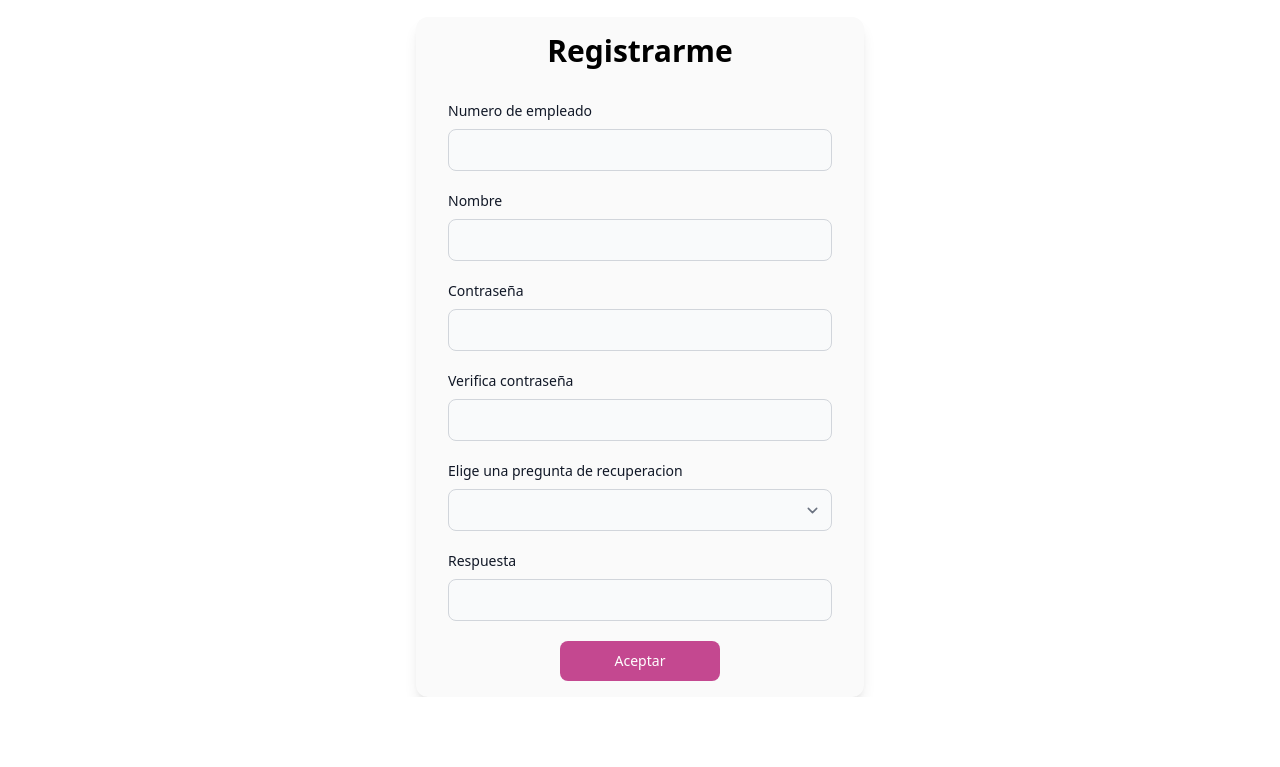
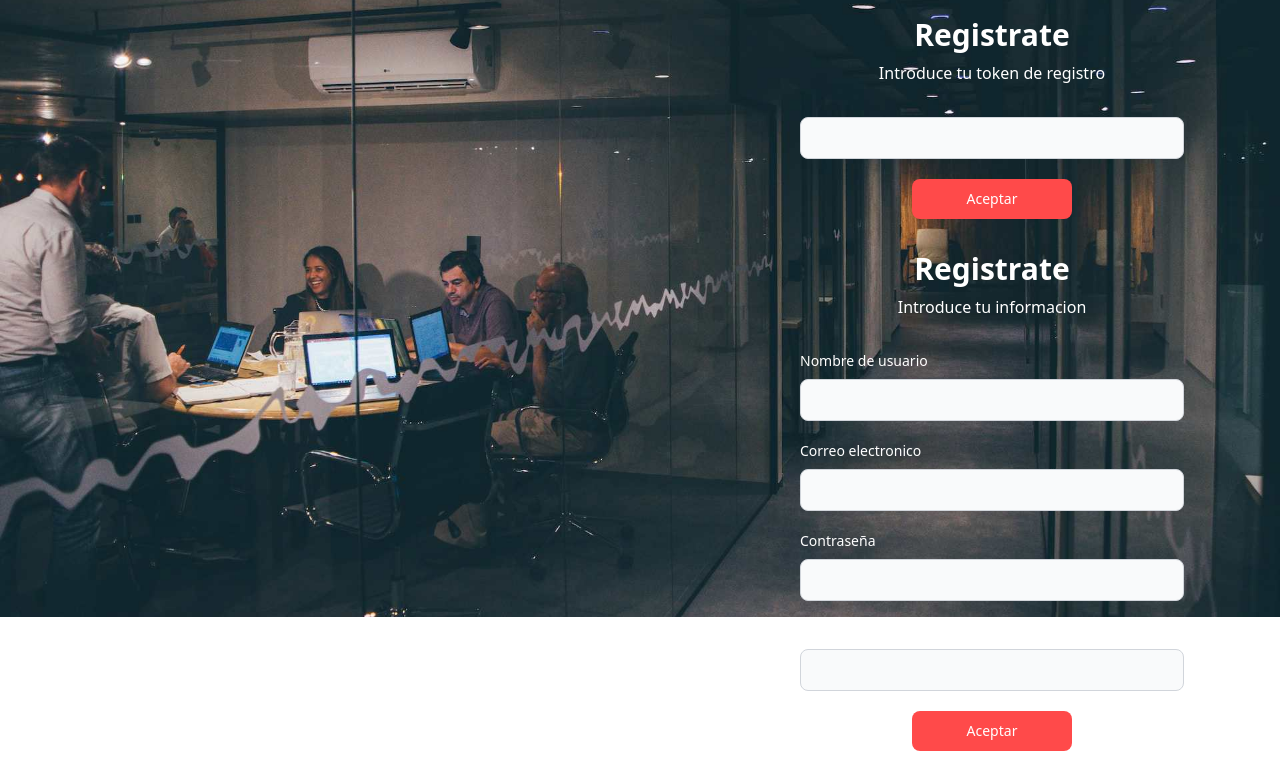
Before and after one commit to OsvalDM/thismeCards, a Flask app: page /signup in a window 1280 px wide. Shown: the part 183-950 px from the top of the page. Before the commit the page ends 880 px from the top, so only its background shows below. Run offline with Flask 3, Linux system fonts and the light colour scheme; data that the repository does not hold is empty; some libraries are stand-ins or nearby versions.

Commit message:
Add: signup page

```diff
--- a/app.py
+++ b/app.py
@@ -84,18 +84,14 @@
 def landing():
     return render_template('landing.html')
 
+@app.route('/signup')
+def signup():
+    return render_template('signup.html')
+
 #Verified endpoint
 @app.route('/login')
 def login():
     return render_template('login.html')
-
-#Verified endpoint
-@app.route('/signup')
-def signup():
-    cur = mysql.connection.cursor()
-    cur.execute('SELECT * FROM pregunta')
-    cardData = cur.fetchall()
-    return render_template('signup.html', preguntas = cardData)
 
 #Verified endpoint
 @app.route('/restore')
--- a/templates/signup.html
+++ b/templates/signup.html
@@ -6,66 +6,76 @@
     <link href="https://cdnjs.cloudflare.com/ajax/libs/flowbite/2.2.0/flowbite.min.css" rel="stylesheet" />
     <script src="https://cdn.tailwindcss.com"></script>
     <script src="https://unpkg.com/scrollreveal"></script>
-    <link rel="stylesheet" href="https://unpkg.com/leaflet@1.9.4/dist/leaflet.css"
-    integrity="sha256-p4NxAoJBhIIN+hmNHrzRCf9tD/miZyoHS5obTRR9BMY="
-    crossorigin=""/>
-    <title>Cards Carnival</title>
+    <title>Rostro empresarial</title>
     <link rel="icon" href="{{  url_for('static', filename='img/icon.webp') }}">
 </head>
 
-<body class="overflow-x-hidden	">
-<div class="w-full flex justify-between items-center h-[15vh]">
-    <img src="{{ url_for('static', filename='img/carnivalLogo.png') }}" alt="logo carnival" class="w-60 ml-8 mt-6 ">
-    <a href="/login" class="bg-[#C44890] hover:bg-pink-600 h-fit py-2 px-4 rounded-xl text-white mx-8">
-        Inicio de sesion
-    </a>
+<body class="overflow-hidden	">
+    <div class="w-screen h-screen">
+        <img src="{{ url_for('static', filename='img/landing/background.jpg') }}" alt="background landing page" class="w-full h-full object-cover object-center">
     </div>
 
- <div class="flex justify-center h-[85vh] py-20">
+    <div class="w-screen h-screen p-8 absolute top-0">
+        <div class="w-full flex justify-between items-center h-[15vh]">
+            <div class="rounded-lg bg-gray-50 px-2 py-1">
+                <img src="{{ url_for('static', filename='img/logo.png') }}" alt="logo rostro empresarial" class="w-60">
+            </div>
+            <div class="">
+                <a href="/" class="px-2 py-1 text-white font-bold text-xl underline
+                    transition ease-in-out hover:text-gray-300">
+                    < Inicio</a>
+            </div>
+        </div>
 
-        <div class="bg-neutral-50 flex justify-center flex-col px-8 py-4 rounded-xl shadow-lg h-fit">
-            <h3 class="font-bold text-3xl w-full text-center mb-8">Registrarme</h3>
+        <div class="flex justify-end h-[85vh] py-8">
+            <div class="flex flex-col items-center w-[40vw]">
+
+                <!-- Validate token -->
+                <div class="flex justify-center flex-col px-8 py-4 h-fit">
+                    <h3 class="font-bold text-3xl w-full text-center mb-2 text-white">Registrate</h3>
+                    <p class="w-full text-center mb-8 text-white">Introduce tu token de registro</p>
 
                     <form class="flex justify-center items-center flex-col w-96" action="" method="post" id="signupForm">
                         <div class="mb-5">
-                    <label for="idWorker" class="block mb-2 text-sm font-medium text-gray-900">Numero de empleado</label>
-                    <input type="text" id="idWorker" name="idWorker" class="bg-gray-50 border border-gray-300 text-gray-900 text-sm rounded-lg focus:ring-fuchsia-500 focus:border-fuchsia-500 block w-96 p-2.5 " required>
+                            <input type="text" id="idWorker" name="idWorker" class="bg-gray-50 border border-gray-300 text-gray-900 text-sm rounded-lg focus:ring-red-500 focus:border-red-500 block w-96 p-2.5 " required>
                         </div>
+
+                        <button type="button" class="text-white bg-[#ff4a4a] hover:bg-red-600 focus:ring-4 focus:outline-none focus:ring-red-300 font-medium rounded-lg text-sm px-5 py-2.5 text-center w-40">Aceptar</button>
+                    </form>
+                </div>
+
+                <!-- create account -->
+                <div class="flex justify-center flex-col px-8 py-4 h-fit">
+                    <h3 class="font-bold text-3xl w-full text-center mb-2 text-white">Registrate</h3>
+                    <p class="w-full text-center mb-8 text-white">Introduce tu informacion</p>
+
+                    <form class="flex justify-center items-center flex-col w-96" action="" method="post" id="signupForm">
                         <div class="mb-5">
-                    <label for="name" class="block mb-2 text-sm font-medium text-gray-900">Nombre</label>
+                            <label for="name" class="block mb-2 text-sm font-medium text-white">Nombre de usuario</label>
                             <input type="text" id="name" name="name" class="bg-gray-50 border border-gray-300 text-gray-900 text-sm rounded-lg focus:ring-fuchsia-500 focus:border-fuchsia-500 block w-96 p-2.5 " required>
                         </div>
                         <div class="mb-5">
-                    <label for="password" class="block mb-2 text-sm font-medium text-gray-900">Contraseña</label>
+                            <label for="name" class="block mb-2 text-sm font-medium text-white">Correo electronico</label>
+                            <input type="email" id="name" name="name" class="bg-gray-50 border border-gray-300 text-gray-900 text-sm rounded-lg focus:ring-fuchsia-500 focus:border-fuchsia-500 block w-96 p-2.5 " required>
+                        </div>
+                        <div class="mb-5">
+                            <label for="password" class="block mb-2 text-sm font-medium text-white">Contraseña</label>
                             <input type="password" id="password" name="password" class="bg-gray-50 border border-gray-300 text-gray-900 text-sm rounded-lg focus:ring-fuchsia-500 focus:border-fuchsia-500 block  w-96 p-2.5 " required>
                         </div>
 
                         <div class="mb-5">
-                    <label for="passwordVerify" class="block mb-2 text-sm font-medium text-gray-900">Verifica contraseña</label>
+                            <label for="passwordVerify" class="block mb-2 text-sm font-medium text-white">Verifica contraseña</label>
                             <input type="password" id="passwordVerify" name="passwordVerify" class="bg-gray-50 border border-gray-300 text-gray-900 text-sm rounded-lg focus:ring-fuchsia-500 focus:border-fuchsia-500 block  w-96 p-2.5 " required>
                         </div>
 
-                <div class="mb-5">
-                    <label for="pregunta" class="block mb-2 text-sm font-medium text-gray-900">Elige una pregunta de recuperacion</label>
-                    <select id="pregunta" name="pregunta" class="bg-gray-50 border border-gray-300 text-gray-900 text-sm rounded-lg focus:ring-fuchsia-500 focus:border-fuchsia-500 block w-96 p-2.5 " required>
-                        {% if preguntas %}
-                            {% for pregunta in preguntas %}
-                                <option value="{{pregunta[0]}}">{{pregunta[1]}}</option>
-                            {% endfor %}
-                        {% endif %}
-                    </select>
+                        <button type="button" onclick="validatePasswords()" class="text-white bg-[#ff4a4a] hover:bg-red-600 focus:ring-4 focus:outline-none focus:ring-red-300 font-medium rounded-lg text-sm px-5 py-2.5 text-center w-40">Aceptar</button>
+                    </form>
                 </div>
 
-                <div class="mb-5">
-                    <label for="respuesta" class="block mb-2 text-sm font-medium text-gray-900">Respuesta</label>
-                    <input type="text" id="respuesta" name="respuesta" class="bg-gray-50 border border-gray-300 text-gray-900 text-sm rounded-lg focus:ring-fuchsia-500 focus:border-fuchsia-500 block w-96 p-2.5 " required>
-                </div>
-
-                <button type="button" onclick="validatePasswords()" class="text-white bg-[#C44890] hover:bg-fuchsia-800 focus:ring-4 focus:outline-none focus:ring-fuchsia-300 font-medium rounded-lg text-sm px-5 py-2.5 text-center w-40">Aceptar</button>
-            </form>
 
             </div>
 
+        </div>
     </div>
 
     <script>
```
Also changed, not shown: templates/landing.html (+7 -1 lines). Lines whose indentation alone changed are shown as unchanged.
